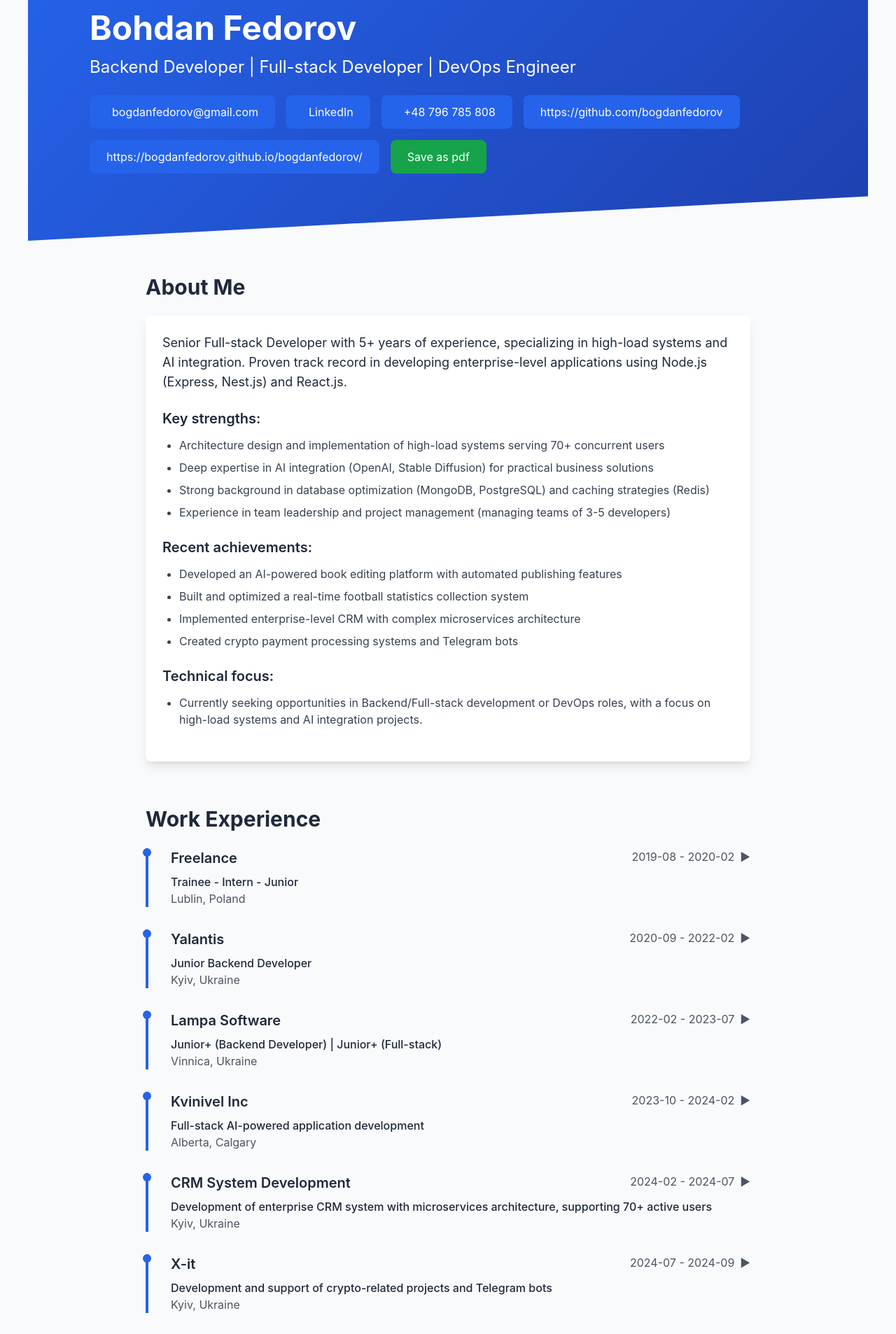
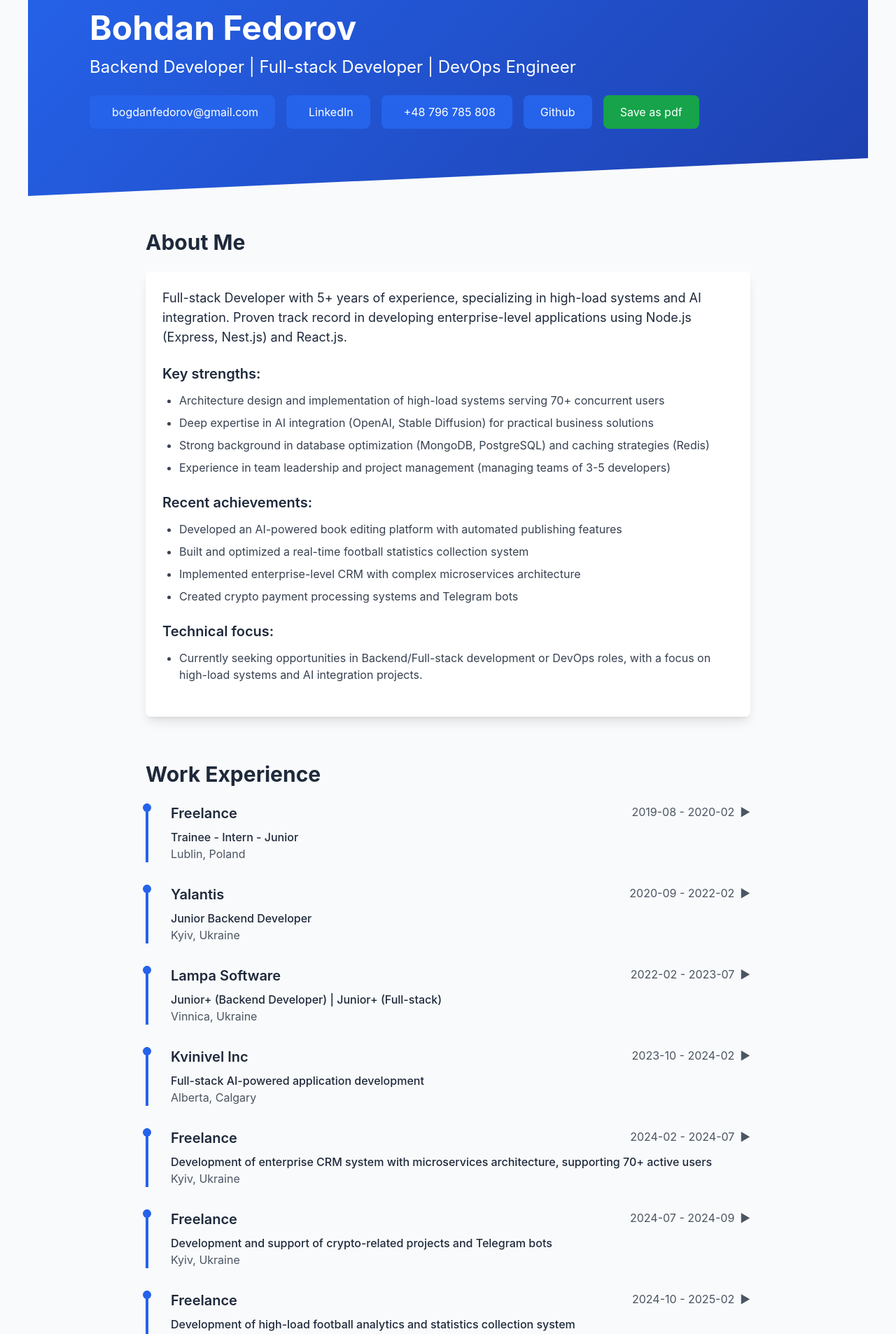
Before and after one commit to bogdanfedorov/bogdanfedorov, a Next.js app: page / in a window 1280 px wide. Shown: the part 80-1986 px from the top of the page at 70% size. Built offline with nearby package versions, Linux system fonts and the light colour scheme.

Commit message:
fix download button and update pdf file

```diff
--- a/schema.json
+++ b/schema.json
@@ -148,7 +148,7 @@
     },
     {
       "@type": "Occupation",
-      "name": "CRM System Development",
+      "name": "Freelance",
       "startDate": "2024-02",
       "endDate": "2024-07",
       "location": {
@@ -204,7 +204,7 @@
     },
     {
       "@type": "Occupation",
-      "name": "X-it",
+      "name": "Freelance",
       "startDate": "2024-07",
       "endDate": "2024-09",
       "location": {
@@ -239,7 +239,7 @@
     },
     {
       "@type": "Occupation",
-      "name": "Alstats",
+      "name": "Freelance",
       "startDate": "2024-10",
       "endDate": "2025-02",
       "location": {
@@ -306,7 +306,7 @@
     {
       "@type": "Language",
       "name": "English",
-      "proficiencyLevel": "B1"
+      "proficiencyLevel": "B2"
     },
     {
       "@type": "Language",
@@ -505,7 +505,7 @@
     "DevOps Engineer focusing on CI/CD, Docker, and cloud services."
   ],
   "professionalSummary": [
-    "Senior Full-stack Developer with 5+ years of experience, specializing in high-load systems and AI integration. Proven track record in developing enterprise-level applications using Node.js (Express, Nest.js) and React.js.",
+    "Full-stack Developer with 5+ years of experience, specializing in high-load systems and AI integration. Proven track record in developing enterprise-level applications using Node.js (Express, Nest.js) and React.js.",
     {
       "title": "Key strengths:",
       "list": [
--- /dev/null
+++ b/src/components/DownloadButton.tsx
@@ -0,0 +1,29 @@
+import React from "react";
+
+interface DownloadButtonProps {
+  fileName: string;
+  children: React.ReactNode;
+}
+
+const DownloadButton: React.FC<DownloadButtonProps> = ({
+  fileName,
+  children,
+}) => {
+  const handleDownload = () => {
+    const link = document.createElement("a");
+    link.href = `https://bogdanfedorov.github.io/bogdanfedorov/${fileName}`;
+    link.download = fileName;
+    link.click();
+  };
+
+  return (
+    <button
+      onClick={handleDownload}
+      className="contact-button-green print:opacity-0"
+    >
+      {children}
+    </button>
+  );
+};
+
+export default DownloadButton;
--- a/src/features/CV/CV.tsx
+++ b/src/features/CV/CV.tsx
@@ -2,6 +2,7 @@
 import { FC, useState } from "react";
 import { CV_JSON } from "./types";
 import { useExpanded } from "./useExpanded";
+import DownloadButton from "@/components/DownloadButton";
 
 type CVProps = {
   schema: CV_JSON;
@@ -67,20 +68,11 @@ const CV: FC<CVProps> = ({ schema }) => {
                   href={schema.contact_information.github}
                   className="contact-button"
                 >
-                  {schema.contact_information.github}
+                  Github
                 </a>
-                <a
-                  href={schema.contact_information.website}
-                  className="contact-button"
-                >
-                  {schema.contact_information.website}
-                </a>
-                <button
-                  className="contact-button-green print:opacity-0"
-                  onClick={togglePrintModal}
-                >
+                <DownloadButton fileName="Bohdan_Fedorov.pdf">
                   Save as pdf
-                </button>
+                </DownloadButton>
               </div>
             </div>
           </div>
```
Also changed, not shown: 2 other files (tests, documents, lock files or other folders).
